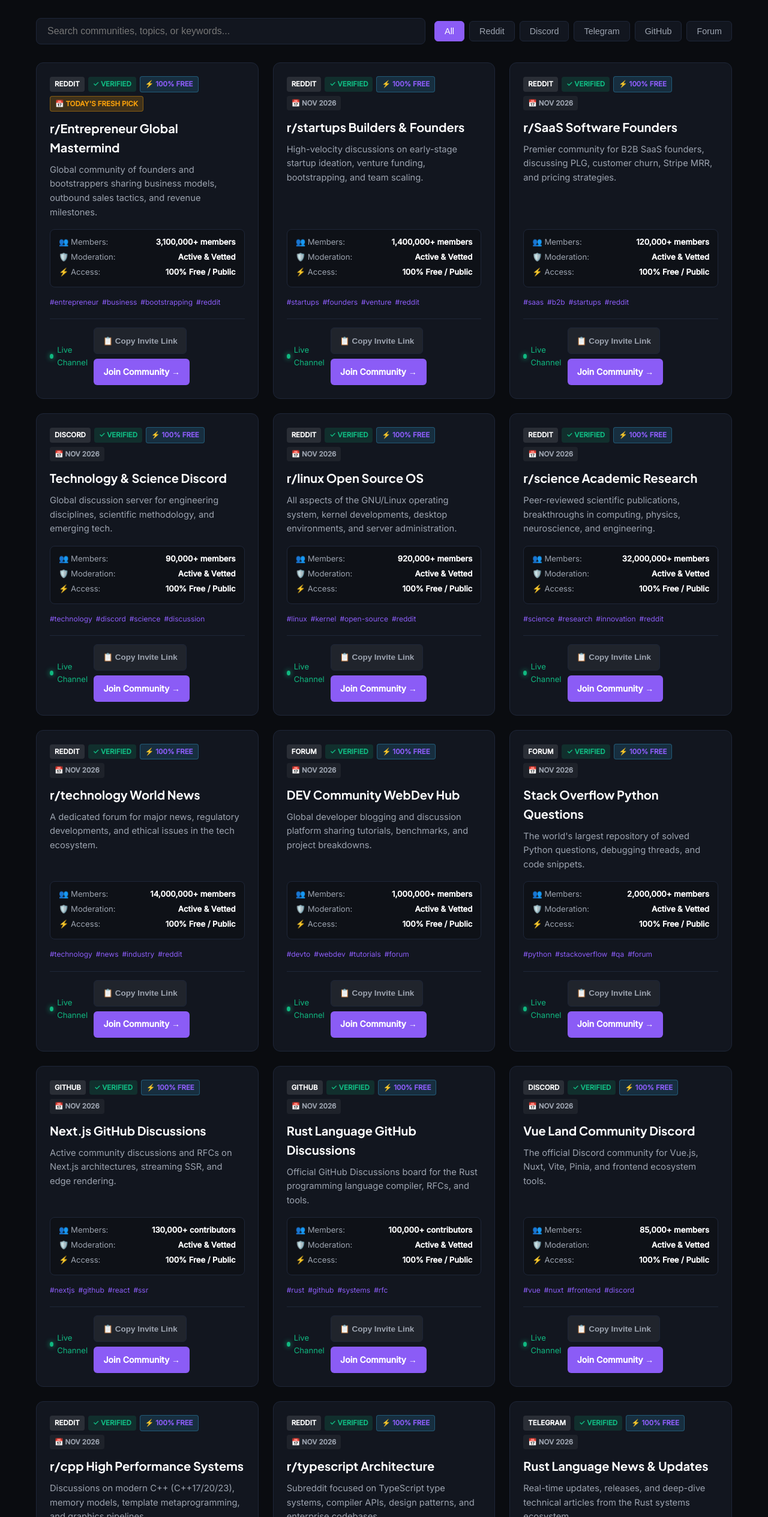
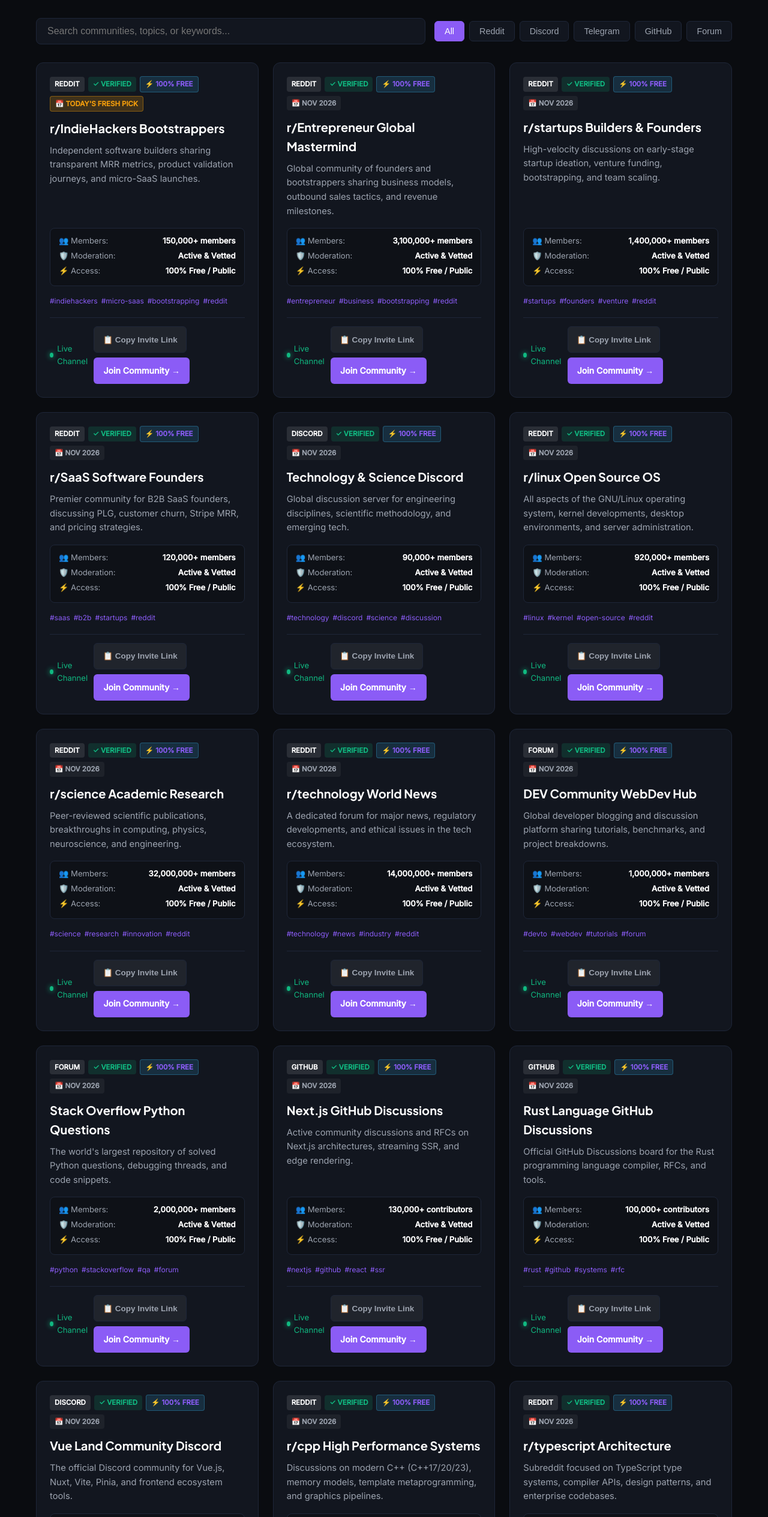
Before and after one commit to jibranpcccc/solopreneur-email-marketing-hub, a plain HTML site: page index.html in a window 1280 px wide. Shown: the part 1131-3660 px from the top of the page at 60% size. Drawn offline with Linux system fonts and the light colour scheme.

Commit message:
feat(replenishment): fresh community links added - 2026-11-21 [skip ci]

```diff
--- a/feed.xml
+++ b/feed.xml
@@ -4,10 +4,17 @@
     <title>Solopreneur Email Marketing Hub</title>
     <link>https://solopreneur-email-marketing-hub.vercel.app/</link>
     <description>Verified community directory and updates.</description>
-    <lastBuildDate>Fri, 20 Nov 2026 06:05:12 GMT</lastBuildDate>
+    <lastBuildDate>Sat, 21 Nov 2026 07:58:15 GMT</lastBuildDate>
     <atom:link href="https://solopreneur-email-marketing-hub.vercel.app/feed.xml" rel="self" type="application/rss+xml"/>
     <atom:link href="https://pubsubhubbub.appspot.com/" rel="hub"/>
-                                                                                                                                                                                                                                    <item>
+                                                                                                                                                                                                                                        <item>
+      <title>📅 Today's Fresh Pick: r/IndieHackers Bootstrappers (Reddit)</title>
+      <link>https://www.reddit.com/r/IndieHackers/</link>
+      <guid isPermaLink="false">https://jibranpcccc.github.io/solopreneur-email-marketing-hub/#solopreneur-email-marketing-hub-reddit-4-2026-11-21</guid>
+      <pubDate>Sat, 21 Nov 2026 07:58:15 GMT</pubDate>
+      <description>Newly verified community added to Solopreneur Email Marketing Hub: Independent software builders sharing transparent MRR metrics, product validation journeys, and micro-SaaS launches.</description>
+    </item>
+<item>
       <title>📅 Today's Fresh Pick: r/Entrepreneur Global Mastermind (Reddit)</title>
       <link>https://www.reddit.com/r/Entrepreneur/</link>
       <guid isPermaLink="false">https://jibranpcccc.github.io/solopreneur-email-marketing-hub/#solopreneur-email-marketing-hub-reddit-3-2026-11-20</guid>
@@ -175,12 +182,5 @@
       <pubDate>Thu, 22 Oct 2026 06:05:00 GMT</pubDate>
       <description>Newly verified community added to Solopreneur Email Marketing Hub: Global discussion server for engineering disciplines, scientific methodology, and emerging tech.</description>
     </item>
-<item>
-      <title>📅 Today's Fresh Pick: Technology &amp; Science Discord (Discord)</title>
-      <link>https://discord.gg/tech</link>
-      <guid isPermaLink="false">https://jibranpcccc.github.io/solopreneur-email-marketing-hub/#solopreneur-email-marketing-hub-discord-20261003-1-2026-10-21</guid>
-      <pubDate>Wed, 21 Oct 2026 06:05:18 GMT</pubDate>
-      <description>Newly verified community added to Solopreneur Email Marketing Hub: Global discussion server for engineering disciplines, scientific methodology, and emerging tech.</description>
-    </item>
   </channel>
 </rss>
--- a/index.html
+++ b/index.html
@@ -148,156 +148,156 @@
           {
             "@type": "ListItem",
             "position": 1,
+            "name": "r/IndieHackers Bootstrappers",
+            "description": "Independent software builders sharing transparent MRR metrics, product validation journeys, and micro-SaaS launches.",
+            "url": "https://www.reddit.com/r/IndieHackers/"
+          },
+          {
+            "@type": "ListItem",
+            "position": 2,
             "name": "r/Entrepreneur Global Mastermind",
             "description": "Global community of founders and bootstrappers sharing business models, outbound sales tactics, and revenue milestones.",
             "url": "https://www.reddit.com/r/Entrepreneur/"
           },
           {
             "@type": "ListItem",
-            "position": 2,
+            "position": 3,
             "name": "r/startups Builders & Founders",
             "description": "High-velocity discussions on early-stage startup ideation, venture funding, bootstrapping, and team scaling.",
             "url": "https://www.reddit.com/r/startups/"
           },
           {
             "@type": "ListItem",
-            "position": 3,
+            "position": 4,
             "name": "r/SaaS Software Founders",
             "description": "Premier community for B2B SaaS founders, discussing PLG, customer churn, Stripe MRR, and pricing strategies.",
             "url": "https://www.reddit.com/r/SaaS/"
           },
           {
             "@type": "ListItem",
-            "position": 4,
+            "position": 5,
             "name": "Technology & Science Discord",
             "description": "Global discussion server for engineering disciplines, scientific methodology, and emerging tech.",
             "url": "https://discord.gg/tech"
           },
           {
             "@type": "ListItem",
-            "position": 5,
+            "position": 6,
             "name": "r/linux Open Source OS",
             "description": "All aspects of the GNU/Linux operating system, kernel developments, desktop environments, and server administration.",
             "url": "https://www.reddit.com/r/linux/"
           },
           {
             "@type": "ListItem",
-            "position": 6,
+            "position": 7,
             "name": "r/science Academic Research",
             "description": "Peer-reviewed scientific publications, breakthroughs in computing, physics, neuroscience, and engineering.",
             "url": "https://www.reddit.com/r/science/"
           },
           {
             "@type": "ListItem",
-            "position": 7,
+            "position": 8,
             "name": "r/technology World News",
             "description": "A dedicated forum for major news, regulatory developments, and ethical issues in the tech ecosystem.",
             "url": "https://www.reddit.com/r/technology/"
           },
           {
             "@type": "ListItem",
-            "position": 8,
+            "position": 9,
             "name": "DEV Community WebDev Hub",
             "description": "Global developer blogging and discussion platform sharing tutorials, benchmarks, and project breakdowns.",
             "url": "https://dev.to/t/webdev"
           },
           {
             "@type": "ListItem",
-            "position": 9,
+            "position": 10,
             "name": "Stack Overflow Python Questions",
             "description": "The world's largest repository of solved Python questions, debugging threads, and code snippets.",
             "url": "https://stackoverflow.com/questions/tagged/python"
           },
           {
             "@type": "ListItem",
-            "position": 10,
+            "position": 11,
             "name": "Next.js GitHub Discussions",
             "description": "Active community discussions and RFCs on Next.js architectures, streaming SSR, and edge rendering.",
             "url": "https://github.com/vercel/next.js/discussions"
           },
           {
             "@type": "ListItem",
-            "position": 11,
+            "position": 12,
             "name": "Rust Language GitHub Discussions",
             "description": "Official GitHub Discussions board for the Rust programming language compiler, RFCs, and tools.",
             "url": "https://users.rust-lang.org"
           },
           {
             "@type": "ListItem",
-            "position": 12,
+            "position": 13,
             "name": "Vue Land Community Discord",
             "description": "The official Discord community for Vue.js, Nuxt, Vite, Pinia, and frontend ecosystem tools.",
             "url": "https://discord.gg/vue"
           },
           {
             "@type": "ListItem",
-            "position": 13,
+            "position": 14,
             "name": "r/cpp High Performance Systems",
             "description": "Discussions on modern C++ (C++17/20/23), memory models, template metaprogramming, and graphics pipelines.",
             "url": "https://www.reddit.com/r/cpp/"
           },
           {
             "@type": "ListItem",
-            "position": 14,
+            "position": 15,
             "name": "r/typescript Architecture",
             "description": "Subreddit focused on TypeScript type systems, compiler APIs, design patterns, and enterprise codebases.",
             "url": "https://www.reddit.com/r/typescript/"
           },
           {
             "@type": "ListItem",
-            "position": 15,
+            "position": 16,
             "name": "Rust Language News & Updates",
             "description": "Real-time updates, releases, and deep-dive technical articles from the Rust systems ecosystem.",
             "url": "https://t.me/rust_lang_news"
           },
           {
             "@type": "ListItem",
-            "position": 16,
+            "position": 17,
             "name": "Rust Programming Language Discord",
             "description": "Official community Discord server for the Rust programming language with dedicated channels for crates, async, and compiler work.",
             "url": "https://discord.gg/rust-lang"
           },
           {
             "@type": "ListItem",
-            "position": 17,
+            "position": 18,
             "name": "r/rust Systems Programming",
             "description": "Dedicated community for the Rust programming language focusing on memory safety, concurrency, and high-performance systems.",
             "url": "https://www.reddit.com/r/rust/"
           },
           {
             "@type": "ListItem",
-            "position": 18,
+            "position": 19,
             "name": "Indie Hackers Community",
             "description": "Transparent revenue shares, founder interviews, and practical guides for bootstrapping profitable online businesses.",
             "url": "https://www.indiehackers.com"
           },
           {
             "@type": "ListItem",
-            "position": 19,
+            "position": 20,
             "name": "Global Startups Hub Channel",
             "description": "Updates on venture capital fundings, Product Hunt launches, and SaaS acquisition multiples.",
             "url": "https://t.me/startup_hub"
           },
           {
             "@type": "ListItem",
-            "position": 20,
+            "position": 21,
             "name": "SEO Professionals Discord",
             "description": "Real-time discussions between agency operators and enterprise SEO consultants on search visibility.",
             "url": "https://discord.gg/seo"
           },
           {
             "@type": "ListItem",
-            "position": 21,
+            "position": 22,
             "name": "r/SEO Search Engine Optimization",
             "description": "Technical SEO, Core Web Vitals, Google algorithm update analysis, backlink audits, and Generative Engine Optimization.",
             "url": "https://www.reddit.com/r/SEO/"
-          },
-          {
-            "@type": "ListItem",
-            "position": 22,
-            "name": "r/IndieHackers Bootstrappers",
-            "description": "Independent software builders sharing transparent MRR metrics, product validation journeys, and micro-SaaS launches.",
-            "url": "https://www.reddit.com/r/IndieHackers/"
           },
           {
             "@type": "ListItem",
@@ -617,12 +617,36 @@
         </div>
         <div id="vetted-communities" class="grid">
 
-        <div id="community-card-1" class="card" data-platform="reddit" data-category="business">
+        <div id="community-card-1" class="card" data-platform="reddit" data-category="bootstrapping">
             <div class="card-header">
                 <span class="badge badge-platform">Reddit</span>
                 <span class="badge badge-verified">✓ Verified</span>
                 <span class="badge badge-free">⚡ 100% Free</span>
                 <span class="badge badge-date" style="background: rgba(245, 158, 11, 0.2); color: #f59e0b; border: 1px solid rgba(245, 158, 11, 0.4); font-weight: 700;">📅 Today's Fresh Pick</span>
+            </div>
+            <h3 class="card-title">r/IndieHackers Bootstrappers</h3>
+            <p class="card-desc">Independent software builders sharing transparent MRR metrics, product validation journeys, and micro-SaaS launches.</p>
+            <div class="spec-matrix">
+                <div class="spec-row"><span>👥 Members:</span> <strong>150,000+ members</strong></div>
+                <div class="spec-row"><span>🛡️ Moderation:</span> <strong>Active & Vetted</strong></div>
+                <div class="spec-row"><span>⚡ Access:</span> <strong>100% Free / Public</strong></div>
+            </div>
+            <div class="tags-row"><span class="tag">#indiehackers</span><span class="tag">#micro-saas</span><span class="tag">#bootstrapping</span><span class="tag">#reddit</span></div>
+            <div class="card-footer">
+                <span class="activity-pulse"><span class="pulse-dot"></span> Live Channel</span>
+                <div class="card-actions">
+                    <button class="btn-copy-invite" onclick="copyInviteLink(event, 'https://www.reddit.com/r/IndieHackers/')">📋 Copy Invite Link</button>
+                    <a href="https://www.reddit.com/r/IndieHackers/" target="_blank" rel="noopener noreferrer" class="btn-join">Join Community →</a>
+                </div>
+            </div>
+        </div>
+
+        <div id="community-card-2" class="card" data-platform="reddit" data-category="business">
+            <div class="card-header">
+                <span class="badge badge-platform">Reddit</span>
+                <span class="badge badge-verified">✓ Verified</span>
+                <span class="badge badge-free">⚡ 100% Free</span>
+                <span class="badge badge-date">📅 Nov 2026</span>
             </div>
             <h3 class="card-title">r/Entrepreneur Global Mastermind</h3>
             <p class="card-desc">Global community of founders and bootstrappers sharing business models, outbound sales tactics, and revenue milestones.</p>
@@ -641,7 +665,7 @@
             </div>
         </div>
 
-        <div id="community-card-2" class="card" data-platform="reddit" data-category="startups">
+        <div id="community-card-3" class="card" data-platform="reddit" data-category="startups">
             <div class="card-header">
                 <span class="badge badge-platform">Reddit</span>
                 <span class="badge badge-verified">✓ Verified</span>
@@ -665,7 +689,7 @@
             </div>
         </div>
 
-        <div id="community-card-3" class="card" data-platform="reddit" data-category="saas">
+        <div id="community-card-4" class="card" data-platform="reddit" data-category="saas">
             <div class="card-header">
                 <span class="badge badge-platform">Reddit</span>
                 <span class="badge badge-verified">✓ Verified</span>
@@ -689,7 +713,7 @@
             </div>
         </div>
 
-        <div id="community-card-4" class="card" data-platform="discord" data-category="tech discussion">
+        <div id="community-card-5" class="card" data-platform="discord" data-category="tech discussion">
             <div class="card-header">
                 <span class="badge badge-platform">Discord</span>
                 <span class="badge badge-verified">✓ Verified</span>
@@ -713,7 +737,7 @@
             </div>
         </div>
 
-        <div id="community-card-5" class="card" data-platform="reddit" data-category="linux & os">
+        <div id="community-card-6" class="card" data-platform="reddit" data-category="linux & os">
             <div class="card-header">
                 <span class="badge badge-platform">Reddit</span>
                 <span class="badge badge-verified">✓ Verified</span>
@@ -737,7 +761,7 @@
             </div>
         </div>
 
-        <div id="community-card-6" class="card" data-platform="reddit" data-category="science & innovation">
+        <div id="community-card-7" class="card" data-platform="reddit" data-category="science & innovation">
             <div class="card-header">
                 <span class="badge badge-platform">Reddit</span>
                 <span class="badge badge-verified">✓ Verified</span>
@@ -761,7 +785,7 @@
             </div>
         </div>
 
-        <div id="community-card-7" class="card" data-platform="reddit" data-category="tech news">
+        <div id="community-card-8" class="card" data-platform="reddit" data-category="tech news">
             <div class="card-header">
                 <span class="badge badge-platform">Reddit</span>
                 <span class="badge badge-verified">✓ Verified</span>
@@ -785,7 +809,7 @@
             </div>
         </div>
 
-        <div id="community-card-8" class="card" data-platform="forum" data-category="web development">
+        <div id="community-card-9" class="card" data-platform="forum" data-category="web development">
             <div class="card-header">
                 <span class="badge badge-platform">Forum</span>
                 <span class="badge badge-verified">✓ Verified</span>
@@ -809,7 +833,7 @@
             </div>
         </div>
 
-        <div id="community-card-9" class="card" data-platform="forum" data-category="python development">
+        <div id="community-card-10" class="card" data-platform="forum" data-category="python development">
             <div class="card-header">
                 <span class="badge badge-platform">Forum</span>
                 <span class="badge badge-verified">✓ Verified</span>
@@ -833,7 +857,7 @@
             </div>
         </div>
 
-        <div id="community-card-10" class="card" data-platform="github" data-category="frontend engineering">
+        <div id="community-card-11" class="card" data-platform="github" data-category="frontend engineering">
             <div class="card-header">
                 <span class="badge badge-platform">GitHub</span>
                 <span class="badge badge-verified">✓ Verified</span>
@@ -857,7 +881,7 @@
             </div>
         </div>
 
-        <div id="community-card-11" class="card" data-platform="github" data-category="systems programming">
+        <div id="community-card-12" class="card" data-platform="github" data-category="systems programming">
             <div class="card-header">
                 <span class="badge badge-platform">GitHub</span>
                 <span class="badge badge-verified">✓ Verified</span>
@@ -881,7 +905,7 @@
             </div>
         </div>
 
-        <div id="community-card-12" class="card" data-platform="discord" data-category="frontend engineering">
+        <div id="community-card-13" class="card" data-platform="discord" data-category="frontend engineering">
             <div class="card-header">
                 <span class="badge badge-platform">Discord</span>
                 <span class="badge badge-verified">✓ Verified</span>
@@ -905,7 +929,7 @@
             </div>
         </div>
 
-        <div id="community-card-13" class="card" data-platform="reddit" data-category="systems programming">
+        <div id="community-card-14" class="card" data-platform="reddit" data-category="systems programming">
             <div class="card-header">
                 <span class="badge badge-platform">Reddit</span>
                 <span class="badge badge-verified">✓ Verified</span>
@@ -929,7 +953,7 @@
             </div>
         </div>
 
-        <div id="community-card-14" class="card" data-platform="reddit" data-category="web development">
+        <div id="community-card-15" class="card" data-platform="reddit" data-category="web development">
             <div class="card-header">
                 <span class="badge badge-platform">Reddit</span>
                 <span class="badge badge-verified">✓ Verified</span>
@@ -953,7 +977,7 @@
             </div>
         </div>
 
-        <div id="community-card-15" class="card" data-platform="telegram" data-category="systems programming">
+        <div id="community-card-16" class="card" data-platform="telegram" data-category="systems programming">
             <div class="card-header">
                 <span class="badge badge-platform">Telegram</span>
                 <span class="badge badge-verified">✓ Verified</span>
@@ -977,7 +1001,7 @@
             </div>
         </div>
 
-        <div id="community-card-16" class="card" data-platform="discord" data-category="systems programming">
+        <div id="community-card-17" class="card" data-platform="discord" data-category="systems programming">
             <div class="card-header">
                 <span class="badge badge-platform">Discord</span>
                 <span class="badge badge-verified">✓ Verified</span>
@@ -1001,7 +1025,7 @@
             </div>
         </div>
 
-        <div id="community-card-17" class="card" data-platform="reddit" data-category="systems programming">
+        <div id="community-card-18" class="card" data-platform="reddit" data-category="systems programming">
             <div class="card-header">
                 <span class="badge badge-platform">Reddit</span>
                 <span class="badge badge-verified">✓ Verified</span>
@@ -1025,7 +1049,7 @@
             </div>
         </div>
 
-        <div id="community-card-18" class="card" data-platform="forum" data-category="bootstrapping">
+        <div id="community-card-19" class="card" data-platform="forum" data-category="bootstrapping">
             <div class="card-header">
                 <span class="badge badge-platform">Forum</span>
                 <span class="badge badge-verified">✓ Verified</span>
@@ -1049,7 +1073,7 @@
             </div>
         </div>
 
-        <div id="community-card-19" class="card" data-platform="telegram" data-category="startups & venture">
+        <div id="community-card-20" class="card" data-platform="telegram" data-category="startups & venture">
             <div class="card-header">
                 <span class="badge badge-platform">Telegram</span>
                 <span class="badge badge-verified">✓ Verified</span>
@@ -1073,7 +1097,7 @@
             </div>
         </div>
 
-        <div id="community-card-20" class="card" data-platform="discord" data-category="seo & search">
+        <div id="community-card-21" class="card" data-platform="discord" data-category="seo & search">
             <div class="card-header">
                 <span class="badge badge-platform">Discord</span>
                 <span class="badge badge-verified">✓ Verified</span>
@@ -1097,7 +1121,7 @@
             </div>
         </div>
 
-        <div id="community-card-21" class="card" data-platform="reddit" data-category="seo & geo">
+        <div id="community-card-22" class="card" data-platform="reddit" data-category="seo & geo">
             <div class="card-header">
                 <span class="badge badge-platform">Reddit</span>
                 <span class="badge badge-verified">✓ Verified</span>
@@ -1117,30 +1141,6 @@
                 <div class="card-actions">
                     <button class="btn-copy-invite" onclick="copyInviteLink(event, 'https://www.reddit.com/r/SEO/')">📋 Copy Invite Link</button>
                     <a href="https://www.reddit.com/r/SEO/" target="_blank" rel="noopener noreferrer" class="btn-join">Join Community →</a>
-                </div>
-            </div>
-        </div>
-
-        <div id="community-card-22" class="card" data-platform="reddit" data-category="bootstrapping">
-            <div class="card-header">
-                <span class="badge badge-platform">Reddit</span>
-                <span class="badge badge-verified">✓ Verified</span>
-                <span class="badge badge-free">⚡ 100% Free</span>
-                <span class="badge badge-date">📅 Nov 2026</span>
-            </div>
-            <h3 class="card-title">r/IndieHackers Bootstrappers</h3>
-            <p class="card-desc">Independent software builders sharing transparent MRR metrics, product validation journeys, and micro-SaaS launches.</p>
-            <div class="spec-matrix">
-                <div class="spec-row"><span>👥 Members:</span> <strong>150,000+ members</strong></div>
-                <div class="spec-row"><span>🛡️ Moderation:</span> <strong>Active & Vetted</strong></div>
-                <div class="spec-row"><span>⚡ Access:</span> <strong>100% Free / Public</strong></div>
-            </div>
-            <div class="tags-row"><span class="tag">#indiehackers</span><span class="tag">#micro-saas</span><span class="tag">#bootstrapping</span><span class="tag">#reddit</span></div>
-            <div class="card-footer">
-                <span class="activity-pulse"><span class="pulse-dot"></span> Live Channel</span>
-                <div class="card-actions">
-                    <button class="btn-copy-invite" onclick="copyInviteLink(event, 'https://www.reddit.com/r/IndieHackers/')">📋 Copy Invite Link</button>
-                    <a href="https://www.reddit.com/r/IndieHackers/" target="_blank" rel="noopener noreferrer" class="btn-join">Join Community →</a>
                 </div>
             </div>
         </div>
```
Also changed, not shown: data/groups.json (+20 -19 lines).
